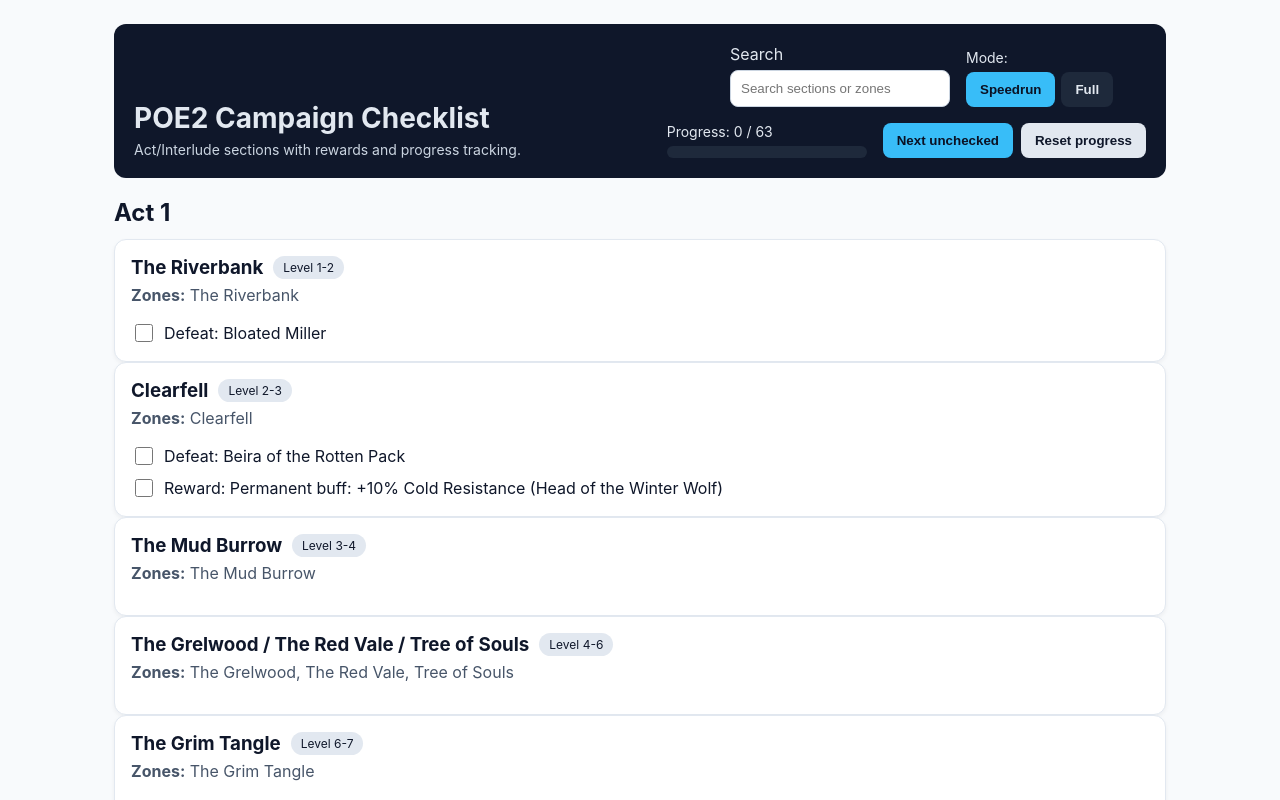
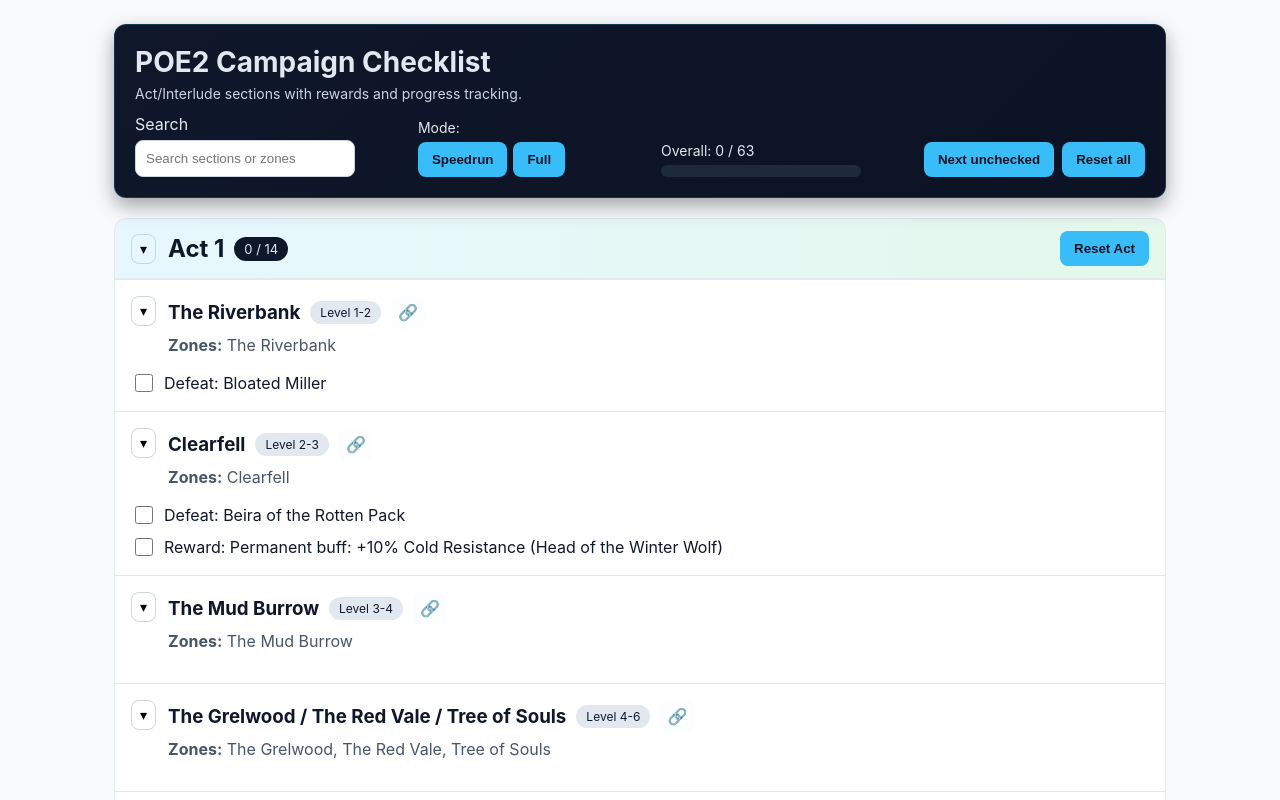
Before and after one commit to bradfordbolin/poe2-campaignQSguide, a React app: page / in a window 1280 px wide. Shown: the top 800 px of the page. Built offline with nearby package versions, Linux system fonts and the light colour scheme; the HTML template or start-up script is replaced by a standard one.

Commit message:
Add collapsible acts, sticky controls, and reset actions

```diff
--- a/src/App.css
+++ b/src/App.css
@@ -5,14 +5,19 @@
 }
 
 .app-header {
-  background: #0f172a;
+  background: linear-gradient(135deg, #0f172a, #0b1224);
   color: #e2e8f0;
   padding: 20px;
   border-radius: 12px;
   display: flex;
-  flex-wrap: wrap;
-  gap: 16px;
-  align-items: flex-end;
+  flex-direction: column;
+  gap: 12px;
+  position: sticky;
+  top: 0;
+  z-index: 10;
+  box-shadow: 0 8px 20px rgba(0, 0, 0, 0.35);
+  backdrop-filter: blur(8px);
+  border: 1px solid rgba(56, 189, 248, 0.2);
 }
 
 .title-block h1 {
@@ -26,13 +31,17 @@
   font-size: 14px;
 }
 
+.sticky-controls {
+  width: 100%;
+}
+
 .controls {
   display: flex;
   gap: 16px;
   flex: 1;
   min-width: 300px;
   flex-wrap: wrap;
-  justify-content: flex-end;
+  justify-content: space-between;
   align-items: flex-end;
 }
 
@@ -75,6 +84,23 @@
   color: #0b1224;
 }
 
+.link-button {
+  border: 1px solid transparent;
+  background: rgba(226, 232, 240, 0.1);
+  color: inherit;
+  padding: 6px;
+  border-radius: 8px;
+  cursor: pointer;
+  font-size: 16px;
+  display: inline-flex;
+  align-items: center;
+  justify-content: center;
+}
+
+.link-button:hover {
+  border-color: rgba(56, 189, 248, 0.4);
+}
+
 .mode-label {
   font-size: 14px;
 }
@@ -102,7 +128,7 @@
   gap: 8px;
 }
 
-button {
+button:not(.collapse-toggle):not(.link-button) {
   border: none;
   border-radius: 8px;
   padding: 10px 14px;
@@ -129,16 +155,55 @@
   gap: 16px;
 }
 
-.chapter h2 {
-  margin: 0 0 12px;
+.chapter {
+  border: 1px solid #e2e8f0;
+  border-radius: 12px;
+  background: white;
+  overflow: hidden;
+}
+
+.chapter-header {
+  display: grid;
+  grid-template-columns: auto 1fr auto;
+  gap: 12px;
+  align-items: center;
+  padding: 12px 16px;
+  background: linear-gradient(90deg, rgba(56, 189, 248, 0.12), rgba(34, 197, 94, 0.12));
+  border-bottom: 1px solid #e2e8f0;
+}
+
+.chapter-title-block {
+  display: flex;
+  align-items: center;
+  gap: 10px;
+}
+
+.chapter-title-block h2 {
+  margin: 0;
+}
+
+.chapter-progress {
+  background: #0f172a;
+  color: #e2e8f0;
+  padding: 4px 10px;
+  border-radius: 999px;
+  font-size: 13px;
+}
+
+.chapter-actions button {
+  white-space: nowrap;
 }
 
 .section-card {
   background: white;
-  border-radius: 12px;
   padding: 16px;
-  border: 1px solid #e2e8f0;
-  box-shadow: 0 2px 4px rgba(15, 23, 42, 0.05);
+  border-top: 1px solid #e2e8f0;
+}
+
+.section-header {
+  display: flex;
+  gap: 12px;
+  align-items: flex-start;
 }
 
 .section-title-row {
@@ -194,3 +259,16 @@
   padding: 24px;
   color: #475569;
 }
+
+.collapse-toggle {
+  background: transparent;
+  border: 1px solid #cbd5e1;
+  border-radius: 8px;
+  padding: 6px 8px;
+  font-size: 14px;
+  cursor: pointer;
+}
+
+.collapse-toggle:hover {
+  border-color: #38bdf8;
+}
--- a/src/App.tsx
+++ b/src/App.tsx
@@ -22,6 +22,10 @@
 }
 
 const persistCompleted = (completed: Set<string>) => {
+  if (completed.size === 0) {
+    localStorage.removeItem(storageVersion)
+    return
+  }
   const values = Array.from(completed)
   localStorage.setItem(storageVersion, JSON.stringify(values))
 }
@@ -40,6 +44,30 @@
   ]),
 }
 
+const optionalTags = new Set(['optional_content', 'optional_buff', 'optional_boss', 'farming_stop'])
+
+const chapterItemIds = normalizedChapters.reduce<Map<string, Set<string>>>(
+  (acc, chapter) => {
+    const ids = new Set<string>()
+    chapter.sections.forEach((section) => {
+      section.checklist.forEach((item) => ids.add(item.id))
+    })
+    acc.set(chapter.title, ids)
+    return acc
+  },
+  new Map(),
+)
+
+const sectionItemMap = normalizedChapters.reduce<
+  Map<string, { chapter: string; items: Set<string> }>
+>((acc, chapter) => {
+  chapter.sections.forEach((section) => {
+    const items = new Set(section.checklist.map((item) => item.id))
+    acc.set(section.id, { chapter: chapter.title, items })
+  })
+  return acc
+}, new Map())
+
 const computeProgress = (chapters = normalizedChapters, completed: Set<string> = new Set()) =>
   chapters.reduce(
     (totals, chapter) => {
@@ -54,14 +82,49 @@
     { done: 0, total: 0 },
   )
 
+const isOptionalSection = (section: { checklist: NormalizedChecklistItem[] }) =>
+  section.checklist.length > 0 &&
+  section.checklist.every((item) => item.tags.every((tag) => optionalTags.has(tag)))
+
+const getDefaultSectionExpansion = (mode: 'speedrun' | 'full') => {
+  const entries = normalizedChapters.flatMap((chapter) =>
+    chapter.sections.map((section) => [section.id, mode === 'speedrun' ? true : !isOptionalSection(section)]),
+  )
+  return Object.fromEntries(entries) as Record<string, boolean>
+}
+
 function App() {
   const [search, setSearch] = useState('')
   const [mode, setMode] = useState<'speedrun' | 'full'>('speedrun')
   const [completed, setCompleted] = useState<Set<string>>(() => loadCompleted())
+  const [expandedActs, setExpandedActs] = useState<Record<string, boolean>>(() =>
+    Object.fromEntries(normalizedChapters.map((chapter) => [chapter.title, true])),
+  )
+  const [expandedSections, setExpandedSections] = useState<Record<string, boolean>>(() =>
+    getDefaultSectionExpansion('speedrun'),
+  )
 
   useEffect(() => {
     persistCompleted(completed)
   }, [completed])
+
+  useEffect(() => {
+    setExpandedSections(getDefaultSectionExpansion(mode))
+  }, [mode])
+
+  useEffect(() => {
+    const hash = window.location.hash.replace('#', '')
+    if (!hash) return
+    const sectionInfo = sectionItemMap.get(hash)
+    if (sectionInfo) {
+      setExpandedActs((prev) => ({ ...prev, [sectionInfo.chapter]: true }))
+      setExpandedSections((prev) => ({ ...prev, [hash]: true }))
+    }
+    requestAnimationFrame(() => {
+      const el = document.getElementById(hash)
+      el?.scrollIntoView({ behavior: 'smooth', block: 'start' })
+    })
+  }, [])
 
   const filteredChapters = useMemo(() => {
     const query = search.trim().toLowerCase()
@@ -104,7 +167,7 @@
     for (const chapter of filteredChapters) {
       for (const section of chapter.sections) {
         for (const item of section.checklist) {
-          if (!completed.has(item.id)) return item.id
+          if (!completed.has(item.id)) return { itemId: item.id, sectionId: section.id, chapter: chapter.title }
         }
       }
     }
@@ -125,19 +188,67 @@
 
   const handleNextUnchecked = () => {
     if (!firstUnchecked) return
-    const el = document.querySelector<HTMLElement>(`[data-item-id="${firstUnchecked}"]`)
+    const targetSectionId = firstUnchecked.sectionId
+    const targetChapter = firstUnchecked.chapter
+
+    setExpandedActs((prev) => ({ ...prev, [targetChapter]: true }))
+    setExpandedSections((prev) => ({ ...prev, [targetSectionId]: true }))
+
+    const hash = `#${targetSectionId}`
+    if (window.location.hash !== hash) {
+      window.history.replaceState(null, '', hash)
+    }
+
+    requestAnimationFrame(() => {
+      const el = document.querySelector<HTMLElement>(`[data-item-id="${firstUnchecked.itemId}"]`)
       if (el) {
         el.scrollIntoView({ behavior: 'smooth', block: 'center' })
         el.focus({ preventScroll: true })
       }
+    })
   }
 
-  const handleReset = () => {
+  const handleResetAll = () => {
     const confirmed = window.confirm('Reset all checklist progress?')
     if (confirmed) {
       setCompleted(new Set())
       localStorage.removeItem(storageVersion)
     }
+  }
+
+  const handleResetAct = (chapterTitle: string) => {
+    const confirmed = window.confirm(`Reset progress for ${chapterTitle}?`)
+    if (!confirmed) return
+    const idsToRemove = chapterItemIds.get(chapterTitle)
+    if (!idsToRemove) return
+    setCompleted((prev) => {
+      const next = new Set(prev)
+      idsToRemove.forEach((id) => next.delete(id))
+      return next
+    })
+  }
+
+  const handleSectionLink = (sectionId: string) => {
+    const info = sectionItemMap.get(sectionId)
+    if (info) {
+      setExpandedActs((prev) => ({ ...prev, [info.chapter]: true }))
+      setExpandedSections((prev) => ({ ...prev, [sectionId]: true }))
+    }
+
+    const hash = `#${sectionId}`
+    const url = `${window.location.origin}${window.location.pathname}${window.location.search}${hash}`
+
+    if (navigator.clipboard?.writeText) {
+      navigator.clipboard.writeText(url).catch(() => {
+        window.history.replaceState(null, '', hash)
+      })
+    } else {
+      window.history.replaceState(null, '', hash)
+    }
+
+    window.history.replaceState(null, '', hash)
+    const el = document.getElementById(sectionId)
+    el?.scrollIntoView({ behavior: 'smooth', block: 'start' })
   }
 
   return (
@@ -147,7 +258,8 @@
           <h1>POE2 Campaign Checklist</h1>
           <p className="subtitle">Act/Interlude sections with rewards and progress tracking.</p>
         </div>
-        <div className="controls">
+        <div className="sticky-controls">
+          <div className="controls" role="region" aria-label="Checklist controls">
             <div className="search-group">
               <label htmlFor="search">Search</label>
               <input
@@ -179,7 +291,7 @@
             </div>
             <div className="progress-block">
               <div className="progress-label">
-              Progress: {doneCount} / {totals.total}
+                Overall: {doneCount} / {totals.total}
               </div>
               <div className="progress-bar" aria-label="overall progress">
                 <div className="progress-fill" style={{ width: `${progressPercent}%` }} />
@@ -189,26 +301,73 @@
               <button type="button" onClick={handleNextUnchecked} disabled={!firstUnchecked}>
                 Next unchecked
               </button>
-            <button type="button" className="secondary" onClick={handleReset}>
-              Reset progress
+              <button type="button" className="secondary" onClick={handleResetAll}>
+                Reset all
               </button>
+            </div>
           </div>
         </div>
       </header>
 
       <main className="content">
-        {filteredChapters.map((chapter) => (
+        {filteredChapters.map((chapter) => {
+          const chapterTotals = computeProgress([chapter], completed)
+          const actExpanded = expandedActs[chapter.title] ?? true
+          return (
             <section key={chapter.title} className="chapter">
+              <div className="chapter-header">
+                <button
+                  type="button"
+                  className="collapse-toggle"
+                  aria-expanded={actExpanded}
+                  onClick={() =>
+                    setExpandedActs((prev) => ({ ...prev, [chapter.title]: !actExpanded }))
+                  }
+                >
+                  {actExpanded ? '▾' : '▸'}
+                </button>
+                <div className="chapter-title-block">
                   <h2>{chapter.title}</h2>
-            {chapter.sections.map((section) => (
-              <article key={section.id} className="section-card">
+                  <span className="chapter-progress">
+                    {chapterTotals.done} / {chapterTotals.total}
+                  </span>
+                </div>
+                <div className="chapter-actions">
+                  <button type="button" className="secondary" onClick={() => handleResetAct(chapter.title)}>
+                    Reset Act
+                  </button>
+                </div>
+              </div>
+              {actExpanded &&
+                chapter.sections.map((section) => {
+                  const expanded = expandedSections[section.id] ?? true
+                  return (
+                    <article key={section.id} className="section-card" id={section.id}>
                       <div className="section-header">
+                        <button
+                          type="button"
+                          className="collapse-toggle"
+                          aria-expanded={expanded}
+                          onClick={() =>
+                            setExpandedSections((prev) => ({ ...prev, [section.id]: !expanded }))
+                          }
+                        >
+                          {expanded ? '▾' : '▸'}
+                        </button>
                         <div>
                           <div className="section-title-row">
                             <h3>{section.title}</h3>
                             {section.levelRange && (
                               <span className="pill">Level {section.levelRange}</span>
                             )}
+                            <button
+                              type="button"
+                              className="link-button"
+                              aria-label={`Copy link to ${section.title}`}
+                              onClick={() => handleSectionLink(section.id)}
+                            >
+                              🔗
+                            </button>
                           </div>
                           <p className="zones">
                             <strong>Zones:</strong> {section.zoneNames.join(', ')}
@@ -222,6 +381,7 @@
                         </div>
                       </div>
 
+                      {expanded && (
                         <ul className="checklist">
                           {section.checklist.map((item) => {
                             const checked = completed.has(item.id)
@@ -239,10 +399,13 @@
                             )
                           })}
                         </ul>
+                      )}
                     </article>
-            ))}
+                  )
+                })}
             </section>
-        ))}
+          )
+        })}
 
         {filteredChapters.length === 0 && (
           <div className="empty">No sections match your search.</div>
```
Lines whose indentation alone changed are shown as unchanged.
